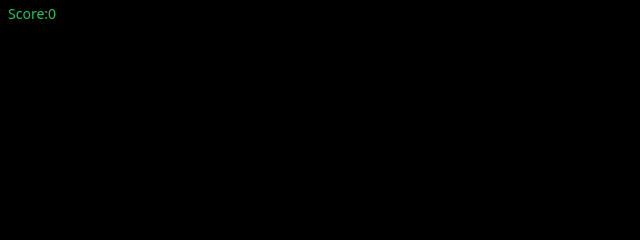
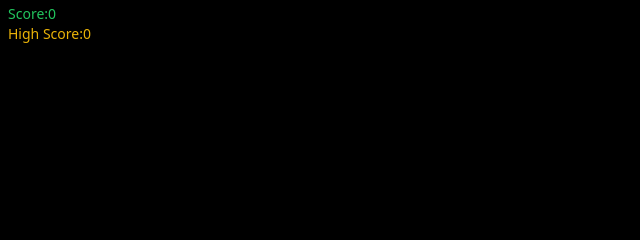
Before and after one commit to Divak-ar/projectile-pun, a plain HTML site: page index.html in a window 1280 px wide. Both pictures are taken after a click on the button "Start Game". Shown: the top 240 px of the page, 0-640 px from the left. Drawn offline with nearby package versions, Linux system fonts and the light colour scheme.

Commit message:
feat: add high score tracking and update logic

```diff
--- a/index.html
+++ b/index.html
@@ -7,6 +7,7 @@
 </style>
 
 <div class="fixed text-green-500 text-sm ml-2 mt-1 select-none"><span>Score:</span><span id="scoreEl">0</span></div>
+<div class="fixed text-yellow-500 text-sm ml-2 mt-6 select-none"><span>High Score:</span><span id="highScoreEl">0</span></div>
 
 <div class="fixed  inset-0 flex items-center justify-center bg-black" id="removeEl">
     <div class="bg-indigo-300 w-full max-w-md p-5 text-center">
--- a/index.js
+++ b/index.js
@@ -11,6 +11,10 @@ const y = canvas.height/2;
 
 const scoreEl = document.querySelector("#scoreEl")
 const startGameBtn = document.querySelector("#startGameBtn")
+const highScoreEl = document.querySelector("#highScoreEl");
+let highScore = localStorage.getItem('projectilePunHighScore') || 0;
+
+highScoreEl.innerHTML = highScore;
 
 const removeEl = document.querySelector("#removeEl")
 const bigScoreEl = document.querySelector("#bigScoreEl")
@@ -163,7 +167,7 @@ function spawnEnemies(){
 function init(){
     clearInterval(enemySpawnInterval);
 
-    player = new Player(x , y , 12 , 'purple')
+    player = new Player(x , y , 12 , 'blue')
     projectiles = []
     enemies = []
     particles = []
@@ -213,6 +217,13 @@ function animate(){
             //stops the animation frame
             removeEl.style.display = 'flex'
             bigScoreEl.innerHTML = score
+
+            // Add high score update logic
+            if (score > highScore) {
+                highScore = score;
+                localStorage.setItem('projectilePunHighScore', highScore);
+                highScoreEl.innerHTML = highScore;
+            }
         }
 
          // Check for projectile collisions
```
